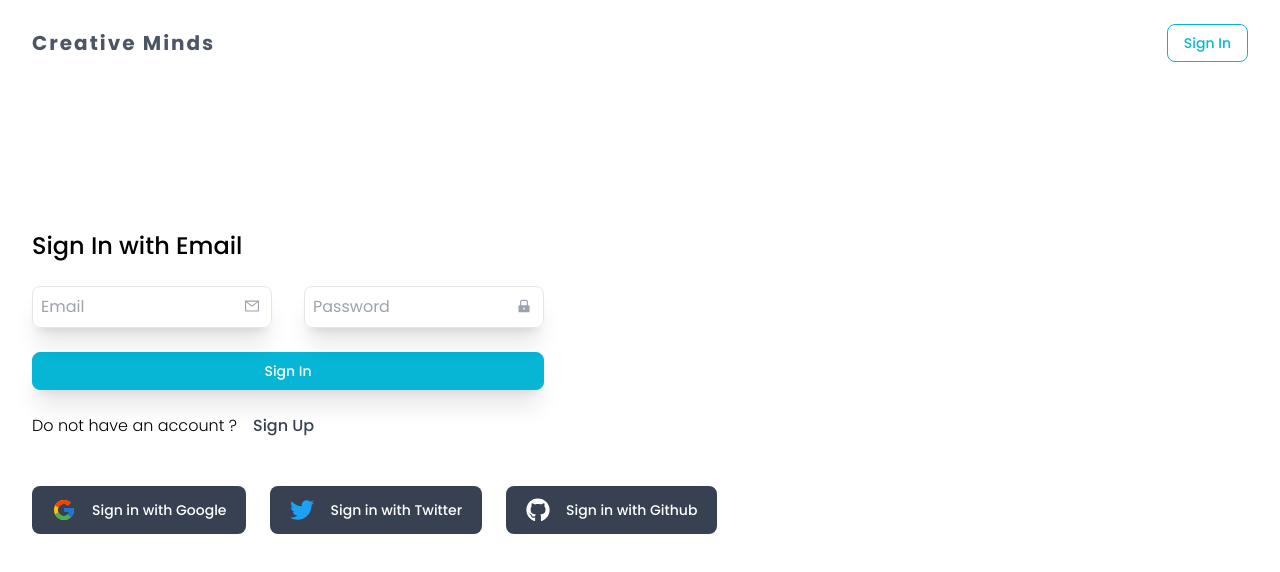
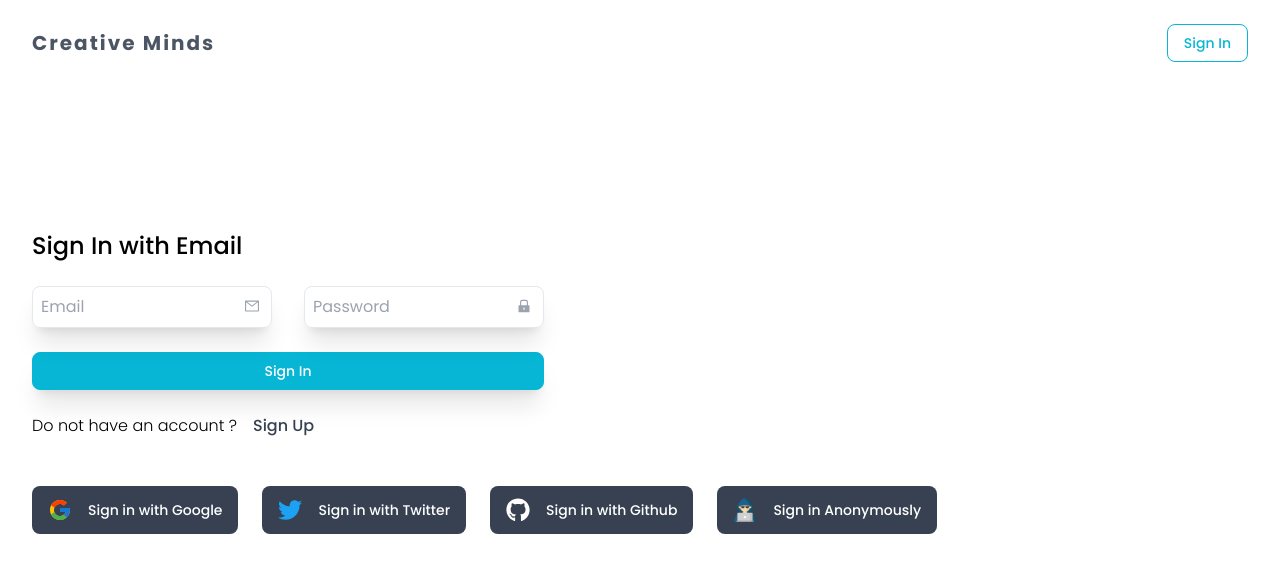
Before and after one commit to AurelienBedouet/nextjs-crud-app, a Next.js app: page /auth/signin in a window 1280 px wide. Shown: the top 572 px of the page. Built offline with nearby package versions, Linux system fonts and the light colour scheme; no server answers.

Commit message:
signin and signout page version 1.0

```diff
--- a/components/Nav.jsx
+++ b/components/Nav.jsx
@@ -3,9 +3,19 @@ import Link from "next/link";
 import Image from "next/image";
 import { auth } from "../utils/firebase";
 import { useAuthState } from "react-firebase-hooks/auth";
+import { toast } from "react-toastify";
+import "react-toastify/dist/ReactToastify.css";
+import { useRouter } from "next/router";
 
 const Nav = () => {
+  const router = useRouter();
   const [user, loading] = useAuthState(auth);
+
+  const SignOut = () => {
+    auth.signOut();
+    toast.success("Successfully logged out!");
+    router.push("/");
+  };
 
   return (
     <nav className="flex justify-between items-center py-6">
@@ -30,7 +40,7 @@ const Nav = () => {
           </Link>
           <button
             className="app__buttons bg-white text-cyan-500 border-cyan-500"
-            onClick={() => auth.signOut()}
+            onClick={SignOut}
           >
             Sign Out
           </button>
--- a/pages/auth/signin.jsx
+++ b/pages/auth/signin.jsx
@@ -1,13 +1,18 @@
 import React, { useEffect } from "react";
 import { FcGoogle } from "react-icons/fc";
 import { FaTwitter, FaGithub } from "react-icons/fa";
-import { signInWithPopup, GoogleAuthProvider } from "firebase/auth";
+import {
+  signInWithPopup,
+  GoogleAuthProvider,
+  signInAnonymously,
+} from "firebase/auth";
 import { auth } from "../../utils/firebase";
 import { useRouter } from "next/router";
 import { useAuthState } from "react-firebase-hooks/auth";
 import EmailSignIn from "../../components/EmailSignIn";
 import { toast } from "react-toastify";
 import "react-toastify/dist/ReactToastify.css";
+import Image from "next/image";
 
 const SignIn = () => {
   const router = useRouter();
@@ -19,6 +24,39 @@ const SignIn = () => {
   const GoogleLogin = async () => {
     try {
       await signInWithPopup(auth, googleProvider);
+      toast.success("Login successful");
+      router.push("/");
+    } catch (error) {
+      toast.error("Login failed");
+      console.log(error);
+    }
+  };
+
+  // const TwitterLogin = async () => {
+  //   try {
+  //     await signInWithPopup(auth, googleProvider);
+  //     toast.success("Login successful");
+  //     router.push("/");
+  //   } catch (error) {
+  //     toast.error("Login failed");
+  //     console.log(error);
+  //   }
+  // };
+
+  // const GithubLogin = async () => {
+  //   try {
+  //     await signInWithPopup(auth, googleProvider);
+  //     toast.success("Login successful");
+  //     router.push("/");
+  //   } catch (error) {
+  //     toast.error("Login failed");
+  //     console.log(error);
+  //   }
+  // };
+
+  const AnonymousLogin = async () => {
+    try {
+      await signInAnonymously(auth);
       toast.success("Login successful");
       router.push("/");
     } catch (error) {
@@ -42,27 +80,34 @@ const SignIn = () => {
 
       {/* Login with Google / Twitter / Github */}
       <div className="mt-4">
-        <div className="py-4 flex gap-6">
+        <div className="py-4 flex flex-wrap gap-6">
           <button
             onClick={GoogleLogin}
-            className="text-sm text-white bg-gray-700 font-medium rounded-lg flex items-center py-3 px-5 gap-4 hover:opacity-90"
+            className="w-fit text-sm text-white bg-gray-700 font-medium rounded-lg flex items-center py-3 px-4 gap-4 hover:opacity-90"
           >
             <FcGoogle className="text-2xl" />
             Sign in with Google
           </button>
           <button
-            onClick={GoogleLogin}
-            className="text-sm text-white bg-gray-700 font-medium rounded-lg flex items-center py-3 px-5 gap-4 hover:opacity-90"
+            // onClick={TwitterLogin}
+            className="w-fit text-sm text-white bg-gray-700 font-medium rounded-lg flex items-center py-3 px-4 gap-4 hover:opacity-90"
           >
             <FaTwitter className="text-2xl text-[#1DA1F2]" />
             Sign in with Twitter
           </button>
           <button
-            onClick={GoogleLogin}
-            className="text-sm text-white bg-gray-700 font-medium rounded-lg flex items-center py-3 px-5 gap-4 hover:opacity-90"
+            // onClick={GithubLogin}
+            className="w-fit text-sm text-white bg-gray-700 font-medium rounded-lg flex items-center py-3 px-4 gap-4 hover:opacity-90"
           >
             <FaGithub className="text-2xl" />
             Sign in with Github
+          </button>
+          <button
+            onClick={AnonymousLogin}
+            className="w-fit text-sm text-white bg-gray-700 font-medium rounded-lg flex items-center py-3 px-4 gap-4 hover:opacity-90"
+          >
+            <Image src="/hacker.png" alt="hacker" width={24} height={24} />
+            Sign in Anonymously
           </button>
         </div>
       </div>
--- a/pages/auth/signup.jsx
+++ b/pages/auth/signup.jsx
@@ -74,7 +74,7 @@ const Signup = () => {
       <div className="flex gap-4 items-center">
         <p className="my-4 font-light">Already have an account ?</p>
         <Link href="/auth/signin">
-          <a className="text-gray-700 font-medium">Sign Up</a>
+          <a className="text-gray-700 font-medium">Sign In</a>
         </Link>
       </div>
     </div>
```
